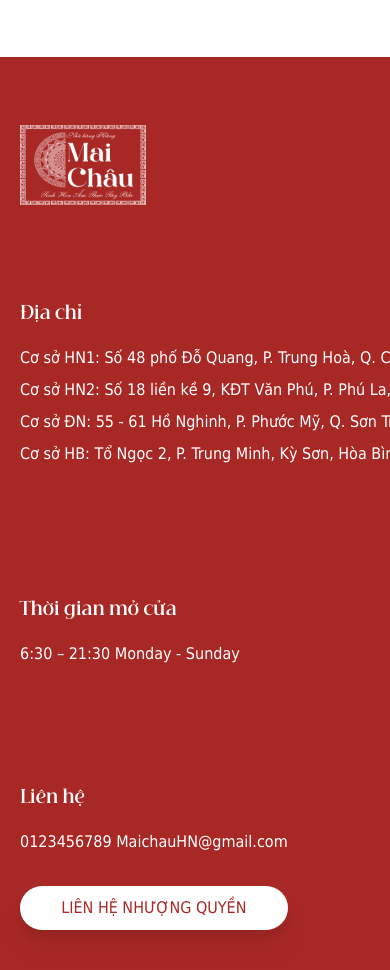
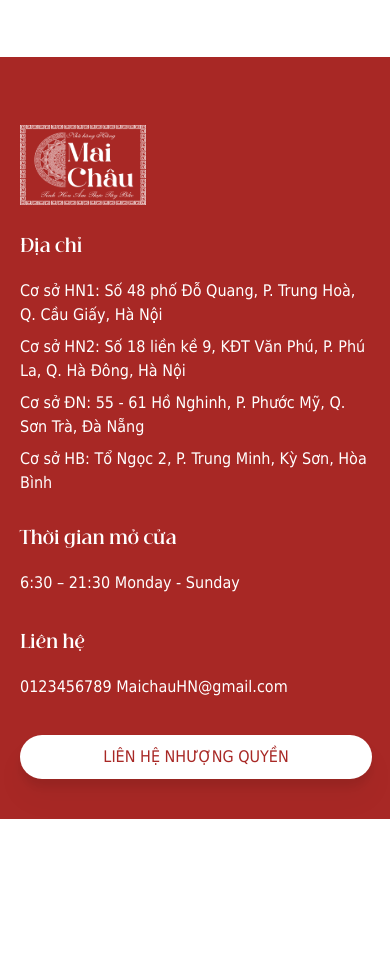
Before and after one commit to DOANCAOSON/maichau, a React (Vite) app: page / in a window 390 px wide. Shown: the part 1680-2650 px from the top of the page. After the commit the page ends 2499 px from the top, so only its background shows below. Built offline with nearby package versions, Linux system fonts and the light colour scheme; a web font is replaced by a local one.

Commit message:
fix footer

```diff
--- a/src/components/Footers.jsx
+++ b/src/components/Footers.jsx
@@ -4,15 +4,15 @@
 export const Footers = () => {
     return (
         <div className="bg-primary h-auto pt-[68px] px-[20px] py-[40px]">
-            <div className="flex sm:flex-wrap gap-[99px] m-auto w-[1121px]">
+            <div className="flex sm:flex-wrap gap-[99px] sm:gap-[32px] m-auto w-[1121px]">
                 <div className="sm:w-[100%]">
-                    <div className="w-[157px]  h-[100px] sm:w-[126px] sm:h-[80px]">
+                    <div className="w-[157px] h-[100px] sm:w-[126px] sm:h-[80px]">
                         <img src={logofooter} />
                     </div>
                 </div>
-                <div className="flex sm:flex-wrap gap-[88px]">
+                <div className="grid grid-cols-2 sm:grid-cols-1 gap-[88px] sm:gap-[0px]">
                     <div className="text-left sm:w-[100%] text-color ">
-                        <ul className="font-BeautiqueDisplay mb-4 pb-[20px]">
+                        <ul className="font-BeautiqueDisplay mb-4 sm:mb-[12px] pb-[20px] w-[352px]">
                             <li className="font-BeautiqueDisplay text-[18px] mb-5">
                                 Địa chỉ
                             </li>
@@ -28,31 +28,31 @@
                                 Cơ sở ĐN: 55 - 61 Hồ Nghinh, P. Phước Mỹ, Q. Sơn
                                 Trà, Đà Nẵng
                             </li>
-                            <li className="font-interRegular text-base mb-2">
+                            <li className="font-interRegular text-base mb-2 sm:mb-0">
                                 Cơ sở HB: Tổ Ngọc 2, P. Trung Minh, Kỳ Sơn, Hòa
                                 Bình
                             </li>
                         </ul>
                     </div>
                     <div>
-                        <div className="grid sm:w-[100%] gap-[88px]  grid-cols-2 sm:grid-cols-1 ">
+                        <div className="grid sm:w-[100%] gap-[88px] sm:gap-[0px]  grid-cols-2 sm:grid-cols-1 ">
                             <div className="font-interRegular text-base text-color">
                                 <ul>
-                                    <li className="font-BeautiqueDisplay text-[18px] mb-5">
+                                    <li className="font-BeautiqueDisplay text-[18px] mb-5 sm:mb-[20px]">
                                         Thời gian mở cửa
                                     </li>
-                                    <li className="font-interRegular text-base mb-8">
+                                    <li className="font-interRegular text-base mb-8 sm:mb-[36px]">
                                         6:30 – 21:30 Monday - Sunday
                                     </li>
                                 </ul>
                             </div>
                             <div className="font-interRegular text-base text-color">
                                 <ul className="font-BeautiqueDisplay">
-                                    <li className="font-BeautiqueDisplay text-[18px] mb-5">
+                                    <li className="font-BeautiqueDisplay text-[18px] mb-5 sm:sm:mb-[20px]">
                                         Liên hệ
                                     </li>
 
-                                    <li className="font-interRegular text-base mb-8">
+                                    <li className="font-interRegular text-base mb-8 sm:mb-[36px]">
                                         0123456789 MaichauHN@gmail.com
                                     </li>
                                 </ul>
```
